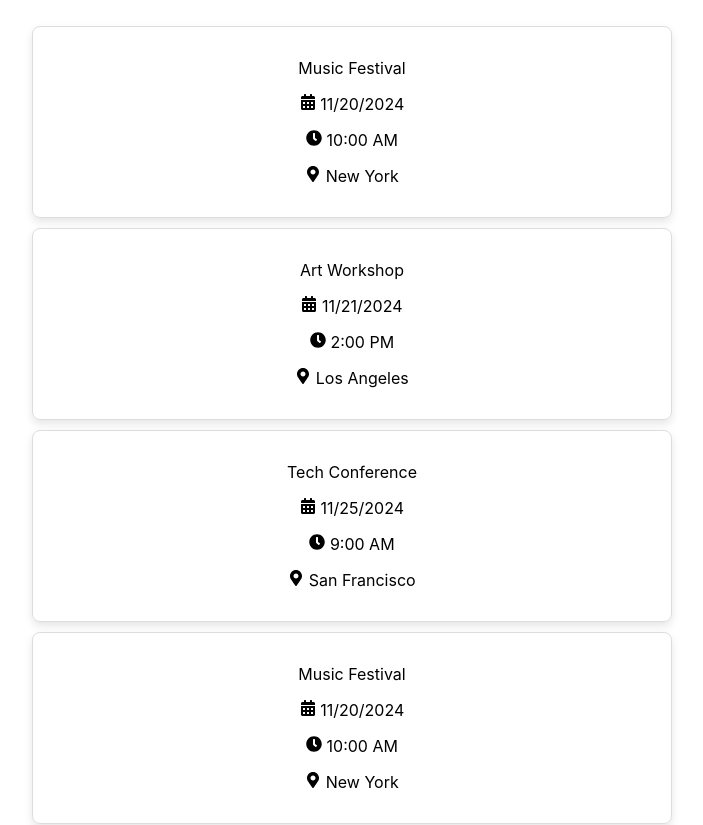
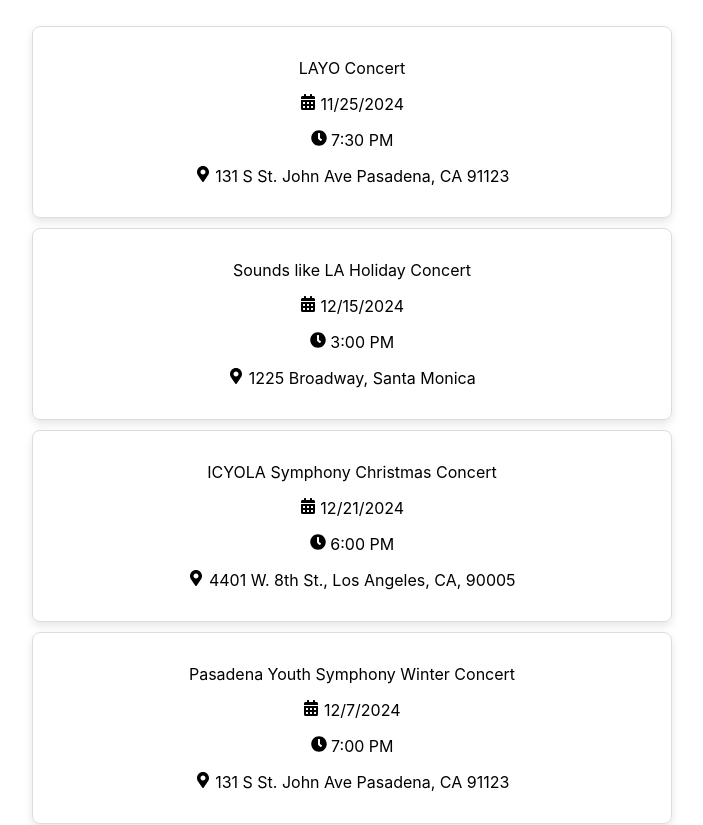
Before and after one commit to Kevin-Arista/ClassicalHub, a React (Create React App) app: page /events in a window 1280 px wide. Shown: the part 240-1065 px from the top of the page, without its empty margins (288-991 px from the left). Built offline with nearby package versions, Linux system fonts and the light colour scheme; a web font is replaced by a local one.

Commit message:
populated db (list of data) for events

```diff
--- a/src/pages/events.js
+++ b/src/pages/events.js
@@ -5,58 +5,28 @@ import EventCard from "../components/eventCard";
 const Events = (props) => {
 	const events = [
 		{
-			name: "Music Festival",
-			date: "2024-11-20",
-			time: "10:00 AM",
-			location: "New York",
+			name: "LAYO Concert",
+			date: "2024-11-25",
+			time: "7:30 PM",
+			location: "131 S St. John Ave Pasadena, CA 91123",
 		},
 		{
-			name: "Art Workshop",
-			date: "2024-11-21",
-			time: "2:00 PM",
-			location: "Los Angeles",
+			name: "Sounds like LA Holiday Concert",
+			date: "2024-12-15",
+			time: "3:00 PM",
+			location: "1225 Broadway, Santa Monica",
 		},
 		{
-			name: "Tech Conference",
-			date: "2024-11-25",
-			time: "9:00 AM",
-			location: "San Francisco",
+			name: "ICYOLA Symphony Christmas Concert",
+			date: "2024-12-21",
+			time: "6:00 PM",
+			location: "4401 W. 8th St., Los Angeles, CA, 90005",
 		},
 		{
-			name: "Music Festival",
-			date: "2024-11-20",
-			time: "10:00 AM",
-			location: "New York",
-		},
-		{
-			name: "Art Workshop",
-			date: "2024-11-21",
-			time: "2:00 PM",
-			location: "Los Angeles",
-		},
-		{
-			name: "Tech Conference",
-			date: "2024-11-25",
-			time: "9:00 AM",
-			location: "San Francisco",
-		},
-		{
-			name: "Music Festival",
-			date: "2024-11-20",
-			time: "10:00 AM",
-			location: "New York",
-		},
-		{
-			name: "Art Workshop",
-			date: "2024-11-21",
-			time: "2:00 PM",
-			location: "Los Angeles",
-		},
-		{
-			name: "Tech Conference",
-			date: "2024-11-25",
-			time: "9:00 AM",
-			location: "San Francisco",
+			name: "Pasadena Youth Symphony Winter Concert",
+			date: "2024-12-07",
+			time: "7:00 PM",
+			location: "131 S St. John Ave Pasadena, CA 91123",
 		},
 	];
 
```
